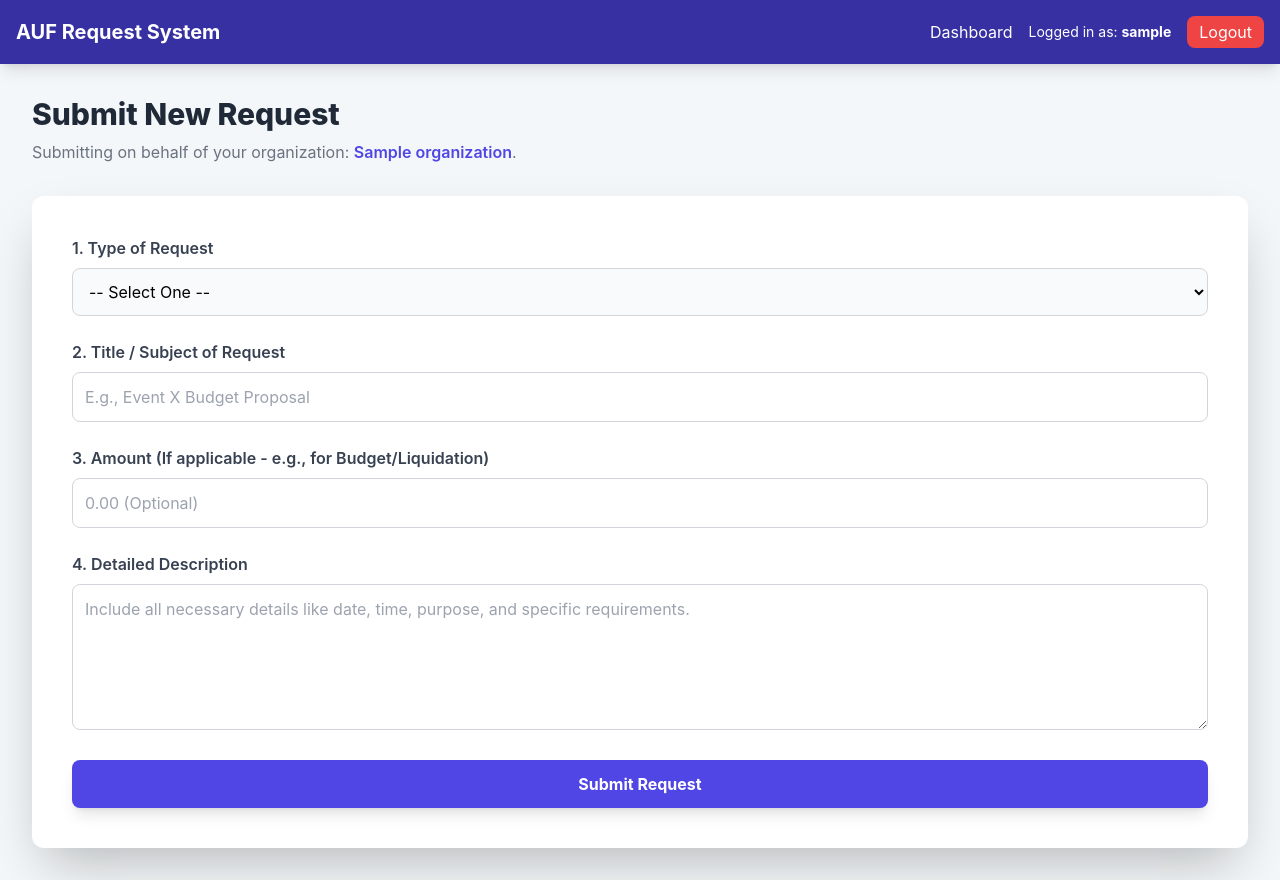
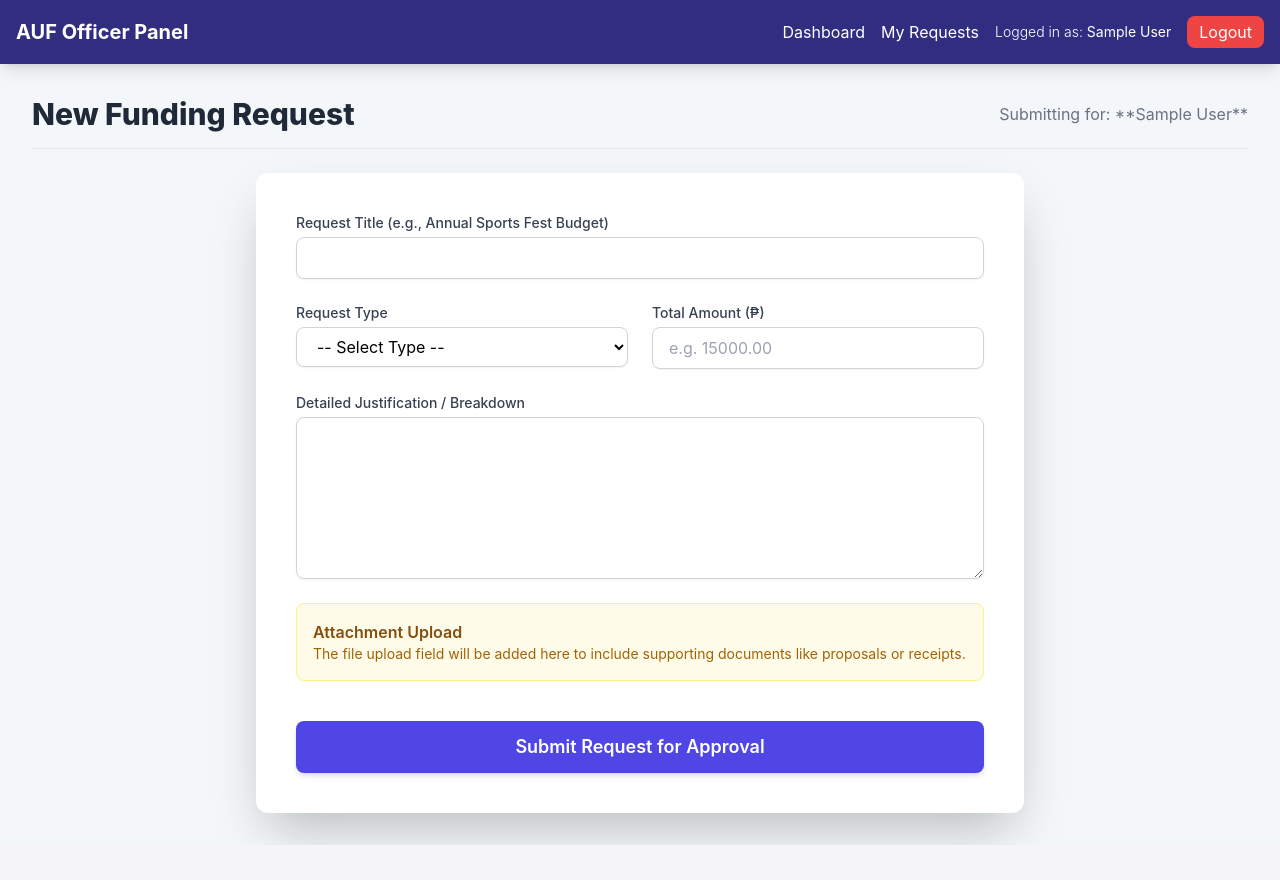
Before and after one commit to KurtSarmiento/auf-requests-system, a PHP site: page /request_create.php in a window 1280 px wide. After the commit the page ends 845 px from the top, so only its background shows below. Run offline with PHP 8.4, Linux system fonts and the light colour scheme; the visitor is signed in with stand-in values (Sample User, id 1); tables that the repository leaves empty or names only in its code hold one stand-in row (values such as "Sample post"); some libraries are stand-ins or nearby versions.

Commit message:
Refactor request creation process to enforce officer role validation, enhance input validation, and improve error handling. Update database insertion logic and UI elements for better user experience.

```diff
--- a/request_create.php
+++ b/request_create.php
@@ -2,105 +2,101 @@
 // Initialize the session
 session_start();
 
-// Check if the user is logged in. If not, redirect to login page.
-if (!isset($_SESSION["loggedin"]) || $_SESSION["loggedin"] !== true) {
+// Check if the user is logged in and is an Officer
+if (!isset($_SESSION["loggedin"]) || $_SESSION["loggedin"] !== true || $_SESSION["role"] !== 'Officer') {
     header("location: login.php");
     exit;
 }
 
-// Include database connection
 require_once "db_config.php";
 
-// Get user info from session
-$current_user_id = $_SESSION["user_id"];
-$current_org_id = $_SESSION["org_id"];
-$current_org_name = "";
-
-// Initialize variables for request form
-$type = $title = $description = $amount = "";
-$type_err = $title_err = $description_err = $amount_err = "";
-$submission_msg = "";
-
-// Fetch Organization Name for display
-$sql_org = "SELECT org_name FROM organizations WHERE org_id = ?";
-if ($stmt_org = mysqli_prepare($link, $sql_org)) {
-    mysqli_stmt_bind_param($stmt_org, "i", $param_org_id);
-    $param_org_id = $current_org_id;
-    if (mysqli_stmt_execute($stmt_org)) {
-        mysqli_stmt_bind_result($stmt_org, $org_name_result);
-        if (mysqli_stmt_fetch($stmt_org)) {
-            $current_org_name = $org_name_result;
-        }
-    }
-    mysqli_stmt_close($stmt_org);
-}
+// Define variables and initialize with empty values
+$title = $type = $amount_str = $description = "";
+$title_err = $type_err = $amount_err = $description_err = $general_err = "";
 
 // Processing form data when form is submitted
 if ($_SERVER["REQUEST_METHOD"] == "POST") {
 
-    // 1. Validate Request Type
-    $request_types = ['Budget Request', 'Venue Reservation', 'Liquidation Report', 'Other'];
-    if (empty(trim($_POST["type"])) || !in_array(trim($_POST["type"]), $request_types)) {
-        $type_err = "Please select a valid request type.";
+    // --- 1. Validate inputs ---
+    if (empty(trim($_POST["title"]))) {
+        $title_err = "Please enter a request title.";
+    } else {
+        $title = trim($_POST["title"]);
+    }
+
+    if (empty(trim($_POST["type"]))) {
+        $type_err = "Please select a request type.";
     } else {
         $type = trim($_POST["type"]);
     }
 
-    // 2. Validate Title
-    if (empty(trim($_POST["title"]))) {
-        $title_err = "Please enter a descriptive title for your request.";
+    $amount_str = trim($_POST["amount"]);
+    if (!is_numeric($amount_str) || $amount_str <= 0) {
+        $amount_err = "Please enter a valid amount (e.g., 500.00).";
+        $amount = null; // Set to null if invalid
     } else {
-        $title = trim($_POST["title"]);
+        $amount = (float)$amount_str;
     }
 
-    // 3. Validate Description
     if (empty(trim($_POST["description"]))) {
-        $description_err = "Please provide a detailed description.";
+        $description_err = "Please enter a detailed description.";
     } else {
         $description = trim($_POST["description"]);
     }
 
-    // 4. Validate Amount (Optional, but if filled, must be numeric)
-    $amount_input = trim($_POST["amount"]);
-    if (!empty($amount_input)) {
-        if (!is_numeric($amount_input) || $amount_input < 0) {
-            $amount_err = "Amount must be a positive number.";
-        } else {
-            $amount = (float)$amount_input;
-        }
-    } else {
-        $amount = NULL; // Store NULL in the database if empty
-    }
-
     // Check input errors before inserting into database
-    if (empty($type_err) && empty($title_err) && empty($description_err) && empty($amount_err)) {
+    if (empty($title_err) && empty($type_err) && empty($amount_err) && empty($description_err)) {
 
         // Prepare an insert statement
-        $sql = "INSERT INTO requests (user_id, type, title, description, amount, status) VALUES (?, ?, ?, ?, ?, 'Pending')";
+        $sql = "
+            INSERT INTO requests (
+                user_id,
+                title,
+                type,
+                amount,
+                description,
+                date_submitted,
+                adviser_status,
+                dean_status,
+                osafa_status,
+                afo_status,
+                final_status,
+                notification_status
+            )
+            VALUES (?, ?, ?, ?, ?, NOW(), 'Pending', 'Pending', 'Pending', 'Pending', 'Pending', 'Pending')
+        ";
 
         if ($stmt = mysqli_prepare($link, $sql)) {
-            // Bind parameters
-            // 'isssd' -> i: integer (user_id), s: string (type), s: string (title), s: string (description), d: double (amount)
-            mysqli_stmt_bind_param($stmt, "isssd", $param_user_id, $param_type, $param_title, $param_description, $param_amount);
+            // Bind variables to the prepared statement as parameters
+            // 'isids' -> user_id(i), title(s), type(s), amount(d), description(s)
+            mysqli_stmt_bind_param($stmt, "issds",
+                $param_user_id,
+                $param_title,
+                $param_type,
+                $param_amount,
+                $param_description
+            );
 
             // Set parameters
-            $param_user_id = $current_user_id;
+            $param_user_id = $_SESSION["user_id"];
+            $param_title = $title;
             $param_type = $type;
-            $param_title = $title;
+            $param_amount = $amount;
             $param_description = $description;
-            $param_amount = $amount; // Will be NULL if not provided
 
             // Attempt to execute the prepared statement
             if (mysqli_stmt_execute($stmt)) {
-                $submission_msg = "<div class='bg-green-100 border-l-4 border-green-500 text-green-700 p-4 mb-6' role='alert'>Success! Your request has been submitted and is currently **Pending** review.</div>";
-                // Clear form inputs after successful submission
-                $type = $title = $description = $amount = "";
+                // Redirect to request list page
+                header("location: request_list.php?success=1");
+                exit;
             } else {
-                $submission_msg = "<div class='bg-red-100 border-l-4 border-red-500 text-red-700 p-4 mb-6' role='alert'>Error: Could not submit request. Please try again.</div>";
+                $general_err = "Database execution error: " . mysqli_error($link);
             }
 
             // Close statement
             mysqli_stmt_close($stmt);
+        } else {
+            $general_err = "Database statement preparation error: " . mysqli_error($link);
         }
     }
 
@@ -119,81 +115,96 @@ if ($_SERVER["REQUEST_METHOD"] == "POST") {
     <script src="https://cdn.tailwindcss.com"></script>
     <style>
         body { font-family: 'Inter', sans-serif; background-color: #f4f7f9; }
-        .error { color: #dc2626; font-size: 0.875rem; margin-top: 0.25rem; }
+        .is-invalid { border-color: #ef4444; }
+        .invalid-feedback { color: #ef4444; font-size: 0.875rem; margin-top: 0.25rem; }
     </style>
 </head>
 <body class="min-h-screen">
 
-    <!-- Navigation Bar (Simple) -->
-    <div class="bg-indigo-800 text-white p-4 shadow-lg flex justify-between items-center">
-        <h1 class="text-xl font-bold">AUF Request System</h1>
+    <!-- Navigation Bar -->
+    <div class="bg-indigo-900 text-white p-4 shadow-lg flex justify-between items-center">
+        <h1 class="text-xl font-bold">AUF Officer Panel</h1>
         <div class="flex items-center space-x-4">
             <a href="dashboard.php" class="hover:text-indigo-200 transition duration-150">Dashboard</a>
-            <span class="text-sm">Logged in as: <b><?php echo htmlspecialchars($_SESSION["username"]); ?></b></span>
+            <a href="request_list.php" class="hover:text-indigo-200 transition duration-150">My Requests</a>
+            <span class="text-sm font-light">
+                Logged in as: <b><?php echo htmlspecialchars($_SESSION["full_name"]); ?></b>
+            </span>
             <a href="logout.php" class="bg-red-500 hover:bg-red-600 text-white px-3 py-1 rounded-lg transition duration-150">Logout</a>
         </div>
     </div>
 
     <div class="container mx-auto p-4 sm:p-8">
-        <h2 class="text-3xl font-extrabold text-gray-800 mb-2">Submit New Request</h2>
-        <p class="text-gray-500 mb-8">
-            Submitting on behalf of your organization: <span class="font-semibold text-indigo-600"><?php echo htmlspecialchars($current_org_name); ?></span>.
-        </p>
+        <div class="flex justify-between items-center mb-6 border-b pb-4">
+            <h2 class="text-3xl font-extrabold text-gray-800">New Funding Request</h2>
+            <p class="text-gray-500">Submitting for: **<?php echo htmlspecialchars($_SESSION["org_name"] ?? 'Your Organization'); ?>**</p>
+        </div>
 
-        <?php echo $submission_msg; ?>
+        <?php if (!empty($general_err)): ?>
+            <div class="bg-red-100 border-l-4 border-red-500 text-red-700 p-4 mb-6 rounded-lg" role="alert">
+                <p class="font-bold">Submission Error</p>
+                <p><?php echo $general_err; ?></p>
+            </div>
+        <?php endif; ?>
 
-        <div class="bg-white p-6 md:p-10 rounded-xl shadow-2xl">
-            <form action="<?php echo htmlspecialchars($_SERVER["PHP_SELF"]); ?>" method="post">
+        <div class="max-w-3xl mx-auto bg-white p-6 sm:p-10 rounded-xl shadow-2xl">
+            <form action="<?php echo htmlspecialchars($_SERVER["PHP_SELF"]); ?>" method="post" class="space-y-6">
 
-                <!-- Request Type -->
-                <div class="mb-6">
-                    <label for="type" class="block text-gray-700 font-semibold mb-2">1. Type of Request</label>
-                    <select name="type" id="type"
-                        class="w-full p-3 border rounded-lg bg-gray-50 focus:ring-indigo-500 focus:border-indigo-500 transition duration-150
-                        <?php echo (!empty($type_err)) ? 'border-red-500' : 'border-gray-300'; ?>" required>
-                        <option value="">-- Select One --</option>
-                        <option value="Budget Request" <?php echo ($type == 'Budget Request') ? 'selected' : ''; ?>>Budget Request</option>
-                        <option value="Venue Reservation" <?php echo ($type == 'Venue Reservation') ? 'selected' : ''; ?>>Venue Reservation</option>
-                        <option value="Liquidation Report" <?php echo ($type == 'Liquidation Report') ? 'selected' : ''; ?>>Liquidation Report</option>
-                        <option value="Other" <?php echo ($type == 'Other') ? 'selected' : ''; ?>>Other / General Inquiry</option>
-                    </select>
-                    <span class="error"><?php echo $type_err; ?></span>
+                <!-- Title -->
+                <div>
+                    <label for="title" class="block text-sm font-medium text-gray-700">Request Title (e.g., Annual Sports Fest Budget)</label>
+                    <input type="text" name="title" id="title"
+                           class="mt-1 block w-full px-4 py-2 border rounded-lg shadow-sm focus:ring-indigo-500 focus:border-indigo-500 <?php echo (!empty($title_err)) ? 'is-invalid' : 'border-gray-300'; ?>"
+                           value="<?php echo htmlspecialchars($title); ?>" required>
+                    <span class="invalid-feedback"><?php echo $title_err; ?></span>
                 </div>
 
-                <!-- Request Title -->
-                <div class="mb-6">
-                    <label for="title" class="block text-gray-700 font-semibold mb-2">2. Title / Subject of Request</label>
-                    <input type="text" name="title" id="title" placeholder="E.g., Event X Budget Proposal"
-                        class="w-full p-3 border rounded-lg focus:ring-indigo-500 focus:border-indigo-500 transition duration-150
-                        <?php echo (!empty($title_err)) ? 'border-red-500' : 'border-gray-300'; ?>"
-                        value="<?php echo htmlspecialchars($title); ?>" required>
-                    <span class="error"><?php echo $title_err; ?></span>
-                </div>
+                <!-- Type and Amount -->
+                <div class="grid grid-cols-1 md:grid-cols-2 gap-6">
+                    <!-- Request Type -->
+                    <div>
+                        <label for="type" class="block text-sm font-medium text-gray-700">Request Type</label>
+                        <select name="type" id="type"
+                                class="mt-1 block w-full px-4 py-2 border rounded-lg shadow-sm focus:ring-indigo-500 focus:border-indigo-500 bg-white <?php echo (!empty($type_err)) ? 'is-invalid' : 'border-gray-300'; ?>" required>
+                            <option value="">-- Select Type --</option>
+                            <option value="Fund Request" <?php echo ($type == 'Fund Request') ? 'selected' : ''; ?>>Fund Request</option>
+                            <option value="Reimbursement" <?php echo ($type == 'Reimbursement') ? 'selected' : ''; ?>>Reimbursement</option>
+                            <option value="Materials Purchase" <?php echo ($type == 'Materials Purchase') ? 'selected' : ''; ?>>Materials Purchase</option>
+                        </select>
+                        <span class="invalid-feedback"><?php echo $type_err; ?></span>
+                    </div>
 
-                <!-- Amount (Optional) -->
-                <div class="mb-6">
-                    <label for="amount" class="block text-gray-700 font-semibold mb-2">3. Amount (If applicable - e.g., for Budget/Liquidation)</label>
-                    <input type="number" step="0.01" name="amount" id="amount" placeholder="0.00 (Optional)"
-                        class="w-full p-3 border rounded-lg focus:ring-indigo-500 focus:border-indigo-500 transition duration-150
-                        <?php echo (!empty($amount_err)) ? 'border-red-500' : 'border-gray-300'; ?>"
-                        value="<?php echo htmlspecialchars($amount); ?>">
-                    <span class="error"><?php echo $amount_err; ?></span>
+                    <!-- Amount -->
+                    <div>
+                        <label for="amount" class="block text-sm font-medium text-gray-700">Total Amount (₱)</label>
+                        <input type="text" name="amount" id="amount"
+                               class="mt-1 block w-full px-4 py-2 border rounded-lg shadow-sm focus:ring-indigo-500 focus:border-indigo-500 <?php echo (!empty($amount_err)) ? 'is-invalid' : 'border-gray-300'; ?>"
+                               value="<?php echo htmlspecialchars($amount_str); ?>" placeholder="e.g. 15000.00" required>
+                        <span class="invalid-feedback"><?php echo $amount_err; ?></span>
+                    </div>
                 </div>
 
                 <!-- Description -->
-                <div class="mb-6">
-                    <label for="description" class="block text-gray-700 font-semibold mb-2">4. Detailed Description</label>
-                    <textarea name="description" id="description" rows="5" placeholder="Include all necessary details like date, time, purpose, and specific requirements."
-                        class="w-full p-3 border rounded-lg focus:ring-indigo-500 focus:border-indigo-500 transition duration-150 resize-y
-                        <?php echo (!empty($description_err)) ? 'border-red-500' : 'border-gray-300'; ?>" required><?php echo htmlspecialchars($description); ?></textarea>
-                    <span class="error"><?php echo $description_err; ?></span>
+                <div>
+                    <label for="description" class="block text-sm font-medium text-gray-700">Detailed Justification / Breakdown</label>
+                    <textarea name="description" id="description" rows="6"
+                              class="mt-1 block w-full px-4 py-2 border rounded-lg shadow-sm focus:ring-indigo-500 focus:border-indigo-500 <?php echo (!empty($description_err)) ? 'is-invalid' : 'border-gray-300'; ?>"
+                              required><?php echo htmlspecialchars($description); ?></textarea>
+                    <span class="invalid-feedback"><?php echo $description_err; ?></span>
+                </div>
+
+                <!-- Placeholder for File Upload (To be implemented next) -->
+                <div class="bg-yellow-50 p-4 rounded-lg border border-yellow-200">
+                    <p class="font-semibold text-yellow-800">Attachment Upload</p>
+                    <p class="text-sm text-yellow-700">The file upload field will be added here to include supporting documents like proposals or receipts.</p>
                 </div>
 
                 <!-- Submit Button -->
-                <button type="submit"
-                    class="w-full bg-indigo-600 text-white font-bold py-3 rounded-lg hover:bg-indigo-700 transition duration-200 shadow-lg hover:shadow-xl">
-                    Submit Request
-                </button>
+                <div class="pt-4">
+                    <button type="submit" class="w-full bg-indigo-600 text-white py-3 rounded-lg text-lg font-semibold hover:bg-indigo-700 transition duration-150 shadow-md transform hover:scale-[1.01] active:scale-95">
+                        Submit Request for Approval
+                    </button>
+                </div>
             </form>
         </div>
     </div>
```
